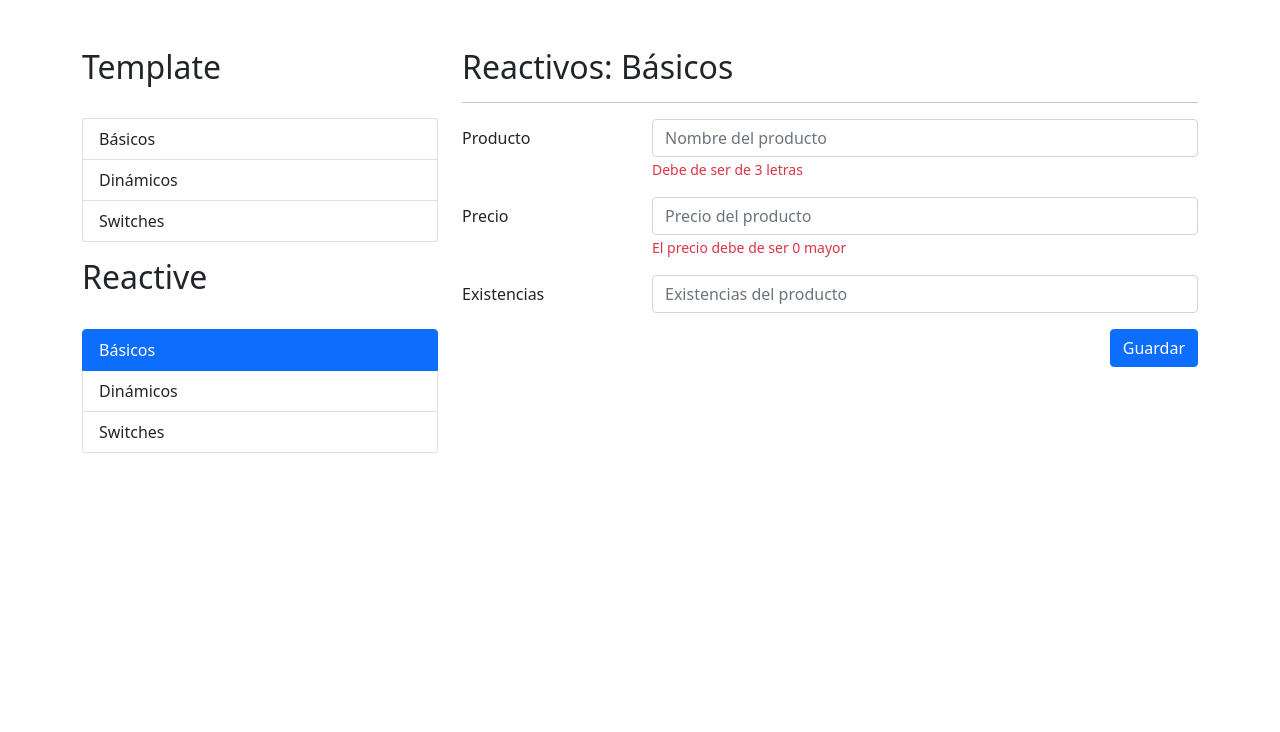
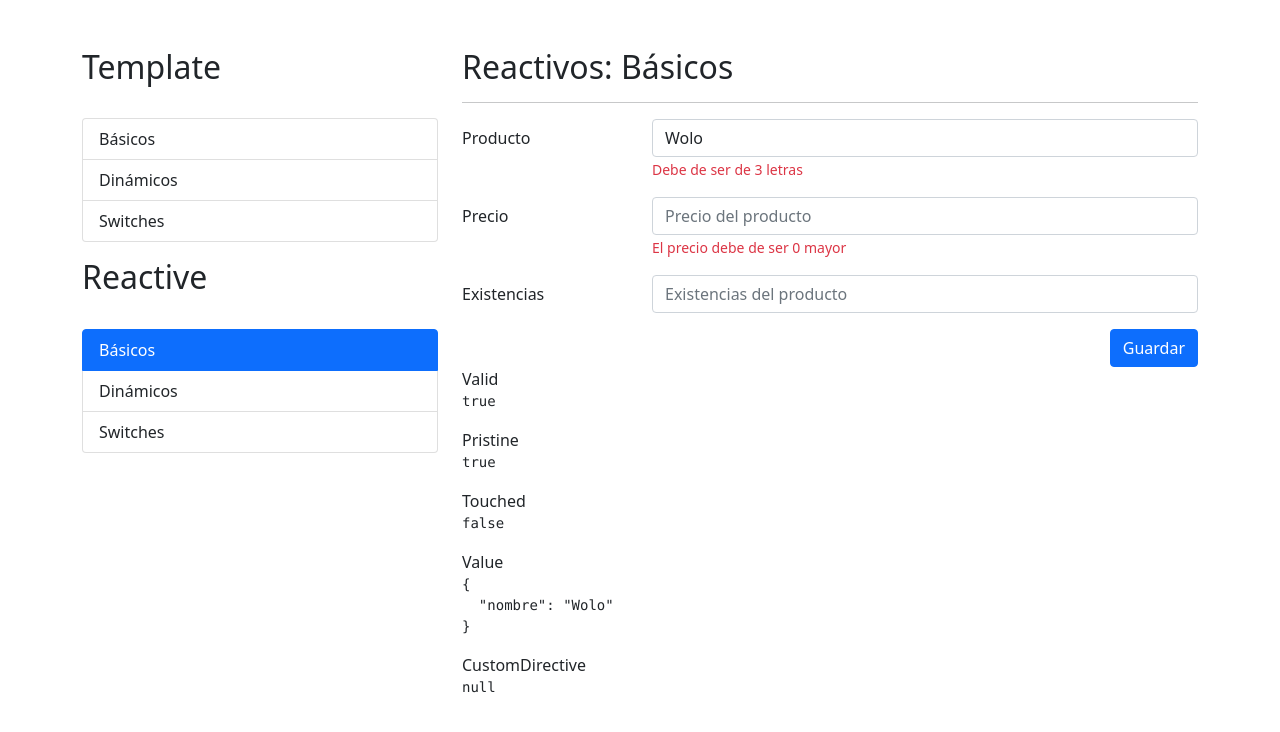
Before and after one commit to JanFreemind/06-formulariosApp, an Angular app: page /reactive/basicos in a window 1280 px wide. Shown: the top 732 px of the page. Built offline with nearby package versions, Linux system fonts and the light colour scheme.

Commit message:
Preimeros pasos en formularios reactivos

```diff
--- a/src/app/reactive/basicos/basicos.component.html
+++ b/src/app/reactive/basicos/basicos.component.html
@@ -4,7 +4,7 @@
 <div class="row">
     <div class="col">
 
-        <form autocomplete="off">
+        <form autocomplete="off" [formGroup]="miFormulario">
 
             <!--Campo de producto-->
             <div class="mb-3 row">
@@ -12,7 +12,7 @@
                 <div class="col-sm-9">
                     <input type="text"
                            class="form-control"
-
+                           formControlName="nombre"
                            placeholder="Nombre del producto">
 
                     <span class="form-text text-danger">
@@ -58,7 +58,7 @@
     </div>
 </div>
 
-<!--
+
 <div class="row">
     <div class="col">
 
@@ -79,4 +79,3 @@
 
     </div>
 </div>
--->
--- a/src/app/reactive/basicos/basicos.component.ts
+++ b/src/app/reactive/basicos/basicos.component.ts
@@ -1,4 +1,5 @@
-import { Component, OnInit } from '@angular/core';
+import { Component } from '@angular/core';
+import { FormGroup, FormControl } from '@angular/forms';
 
 @Component({
   selector: 'app-basicos',
@@ -6,11 +7,12 @@ import { Component, OnInit } from '@angular/core';
   styles: [
   ]
 })
-export class BasicosComponent implements OnInit {
+export class BasicosComponent {
+
+  miFormulario: FormGroup = new FormGroup({
+    'nombre': new FormControl('Wolo')
+  })
 
   constructor() { }
 
-  ngOnInit(): void {
-  }
-
 }
--- a/src/app/reactive/reactive.module.ts
+++ b/src/app/reactive/reactive.module.ts
@@ -1,5 +1,6 @@
 import { NgModule } from '@angular/core';
 import { CommonModule } from '@angular/common';
+import { ReactiveFormsModule } from '@angular/forms';
 
 import { ReactiveRoutingModule } from './reactive-routing.module';
 import { BasicosComponent } from './basicos/basicos.component';
@@ -15,6 +16,7 @@ import { SwitchesComponent } from './switches/switches.component';
   ],
   imports: [
     CommonModule,
+    ReactiveFormsModule,
     ReactiveRoutingModule
   ]
 })
```
